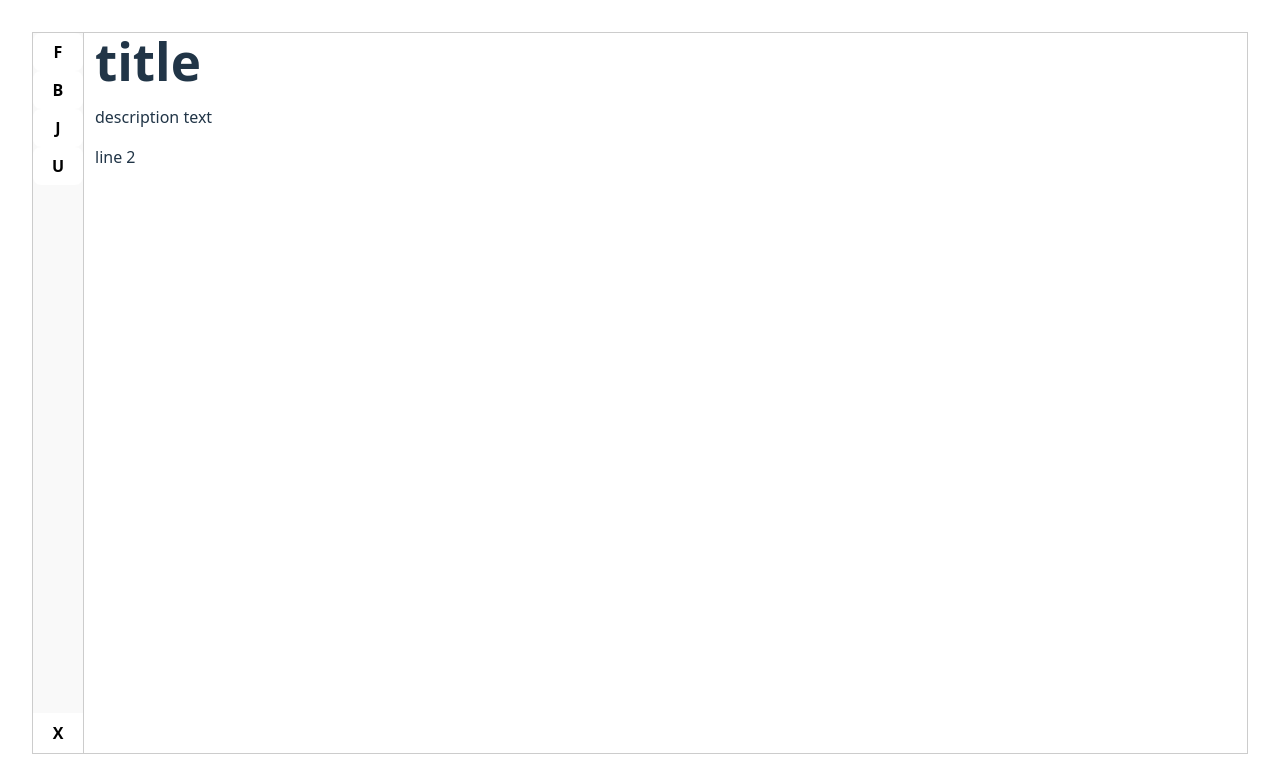
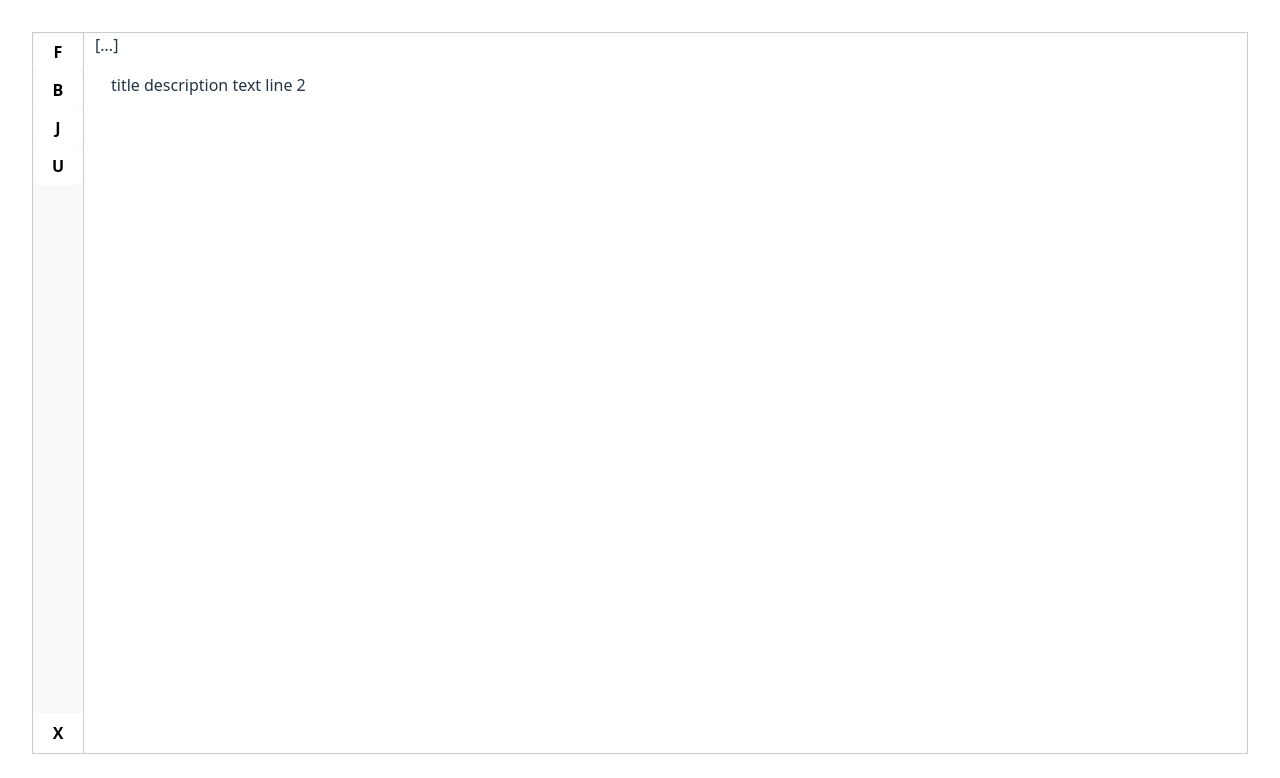
Before and after one commit to pcfields/note-editor-se, a React (Vite) app: page /notes/1 in a window 1280 px wide. Shown: the top 778 px of the page. Built offline with nearby package versions, Linux system fonts and the light colour scheme.

Commit message:
add note editing logic

```diff
--- /dev/null
+++ b/src/app/notes/note-editor/note-editor.css
@@ -0,0 +1,4 @@
+.note-editor {
+  padding: var(--spacing-4);
+  height: calc(100% - 72px);
+}
--- a/src/app/notes/note-editor/note-editor.tsx
+++ b/src/app/notes/note-editor/note-editor.tsx
@@ -1,21 +1,46 @@
+import { useEffect, useRef, useState } from "react";
 import type { ApiNote } from "../note.types";
+import "./note-editor.css";
 
 type NoteEditorProps = { note: ApiNote };
+// type NoteStatus = "idle" | "editing"| "saving" | "loading" | "error" | "success";
 
-export function NoteEditor({ note }: NoteEditorProps) {
-  const { body } = note;
-  const noteLines = body.split("\n");
-  const [title, ...contentLines] = noteLines;
+export function NoteEditor({ note: savedNote }: NoteEditorProps) {
+  const editorRef = useRef<HTMLDivElement>(null);
+
+  const [content, setContent] = useState(savedNote.body);
+
+  const handleContentChange = () => {
+    if (editorRef.current) {
+      const newContent = editorRef.current.innerHTML;
+
+      setContent(newContent);
+    }
+  };
+
+  useEffect(() => {
+    const initializeNoteEditor = () => {
+      if (editorRef.current) {
+        editorRef.current.innerHTML = content;
+      }
+    };
+
+    initializeNoteEditor();
+  }, []);
 
   return (
-    <div contentEditable="true" data-testid="note-editor">
-      <h1 className="note-title">{title}</h1>
+    <div data-testid="note-editor-container" className="note-editor-container">
+      <div className="note-editor-notification">[...]</div>
 
-      <div className="note-content">
-        {contentLines.map((line, index) => (
-          <p key={index}>{line}</p>
-        ))}
-      </div>
+      <div
+        ref={editorRef}
+        data-testid="note-editor"
+        className="note-editor"
+        contentEditable="true"
+        onInput={handleContentChange}
+        aria-label="Note content"
+        aria-multiline="true"
+      />
     </div>
   );
 }
```
